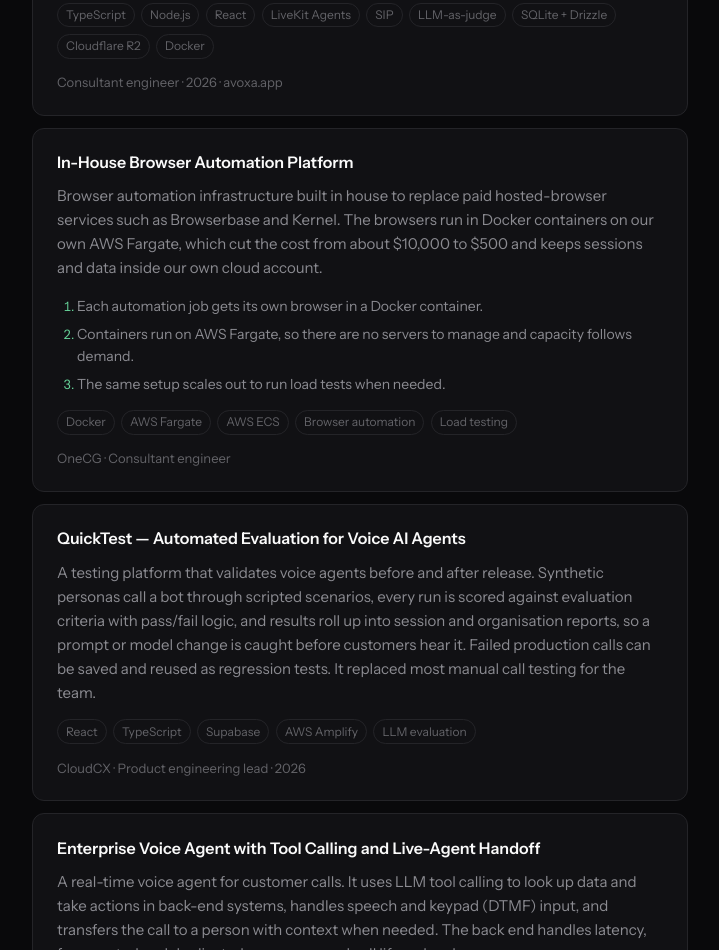
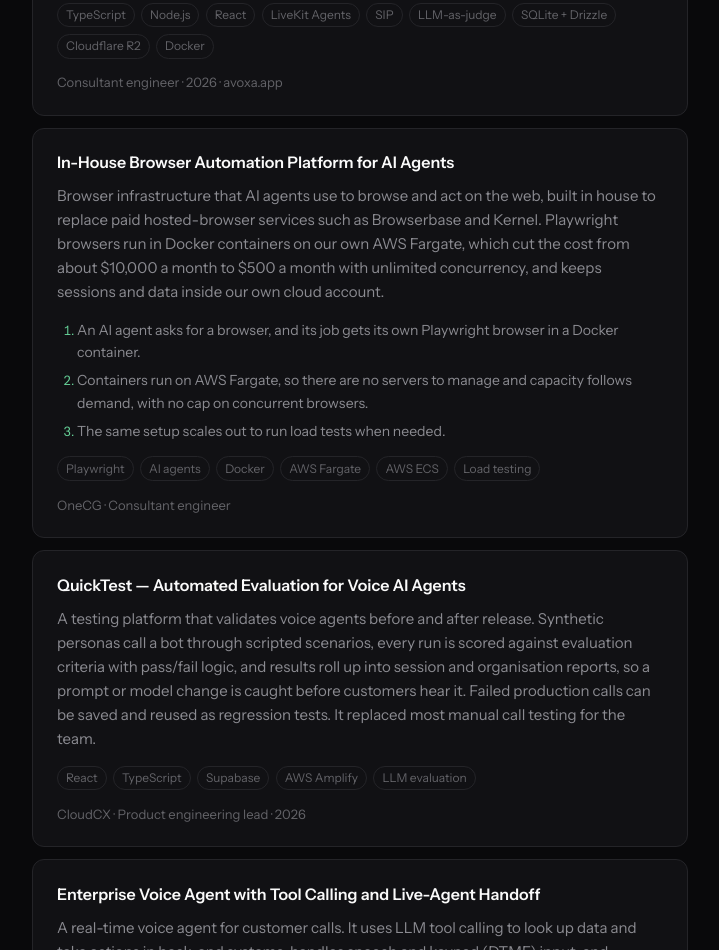
Before and after one commit to imkhubaibraza/imkhubaibraza.github.io, an Astro site: page / in a window 1280 px wide. Shown: the part 1078-2028 px from the top of the page, without its empty margins (280-999 px from the left). Built offline with nearby package versions, Linux system fonts and the light colour scheme; Astro itself is replaced by a stand-in of ours.

Commit message:
Browser automation card: AI agents, Playwright, $500 a month with unlimited concurrency
Co-Authored-By: Claude Opus 5.5 <noreply@anthropic.com>

```diff
--- a/src/data/profile.js
+++ b/src/data/profile.js
@@ -49,15 +49,15 @@ export const profile = {
       href: 'https://avoxa.app',
     },
     {
-      name: 'In-House Browser Automation Platform',
+      name: 'In-House Browser Automation Platform for AI Agents',
       blurb:
-        'Browser automation infrastructure built in house to replace paid hosted-browser services such as Browserbase and Kernel. The browsers run in Docker containers on our own AWS Fargate, which cut the cost from about $10,000 to $500 and keeps sessions and data inside our own cloud account.',
+        'Browser infrastructure that AI agents use to browse and act on the web, built in house to replace paid hosted-browser services such as Browserbase and Kernel. Playwright browsers run in Docker containers on our own AWS Fargate, which cut the cost from about $10,000 a month to $500 a month with unlimited concurrency, and keeps sessions and data inside our own cloud account.',
       flow: [
-        'Each automation job gets its own browser in a Docker container.',
-        'Containers run on AWS Fargate, so there are no servers to manage and capacity follows demand.',
+        'An AI agent asks for a browser, and its job gets its own Playwright browser in a Docker container.',
+        'Containers run on AWS Fargate, so there are no servers to manage and capacity follows demand, with no cap on concurrent browsers.',
         'The same setup scales out to run load tests when needed.',
       ],
-      stack: ['Docker', 'AWS Fargate', 'AWS ECS', 'Browser automation', 'Load testing'],
+      stack: ['Playwright', 'AI agents', 'Docker', 'AWS Fargate', 'AWS ECS', 'Load testing'],
       meta: 'OneCG · Consultant engineer',
     },
     {
```
